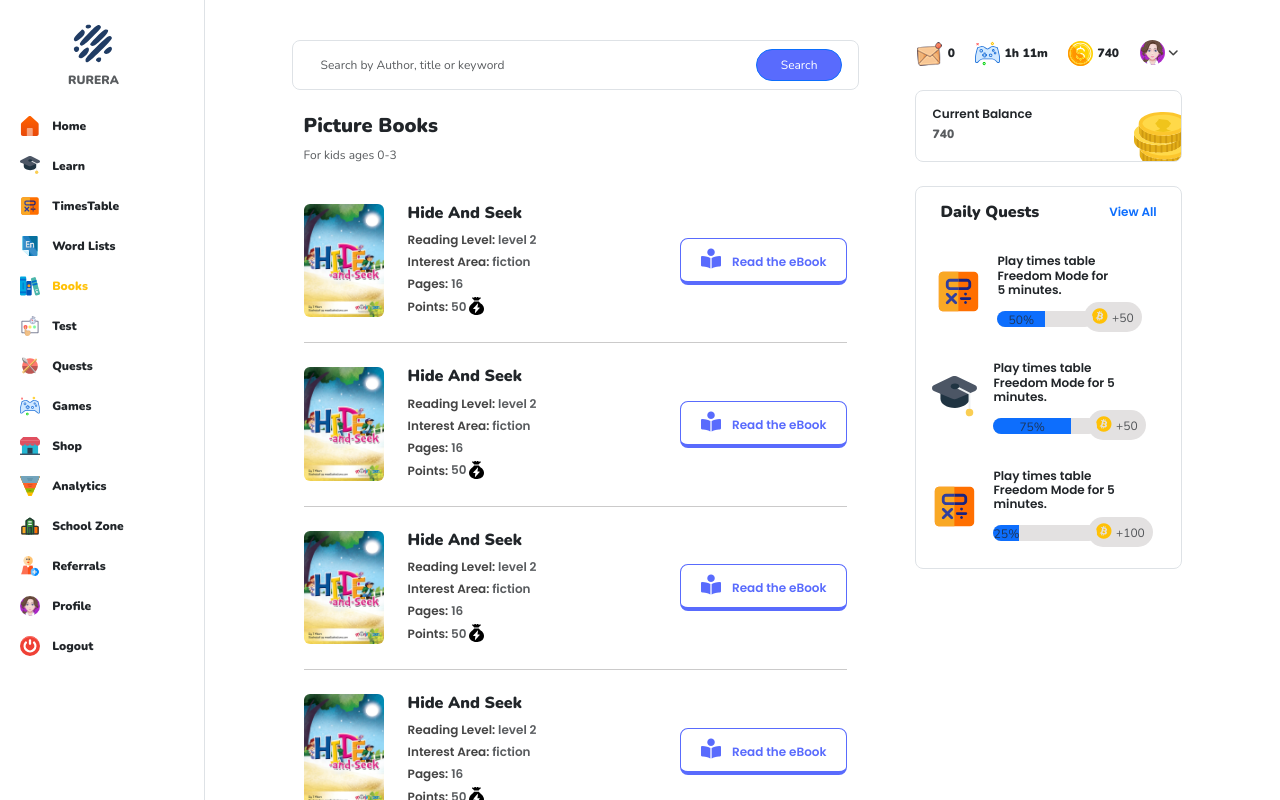
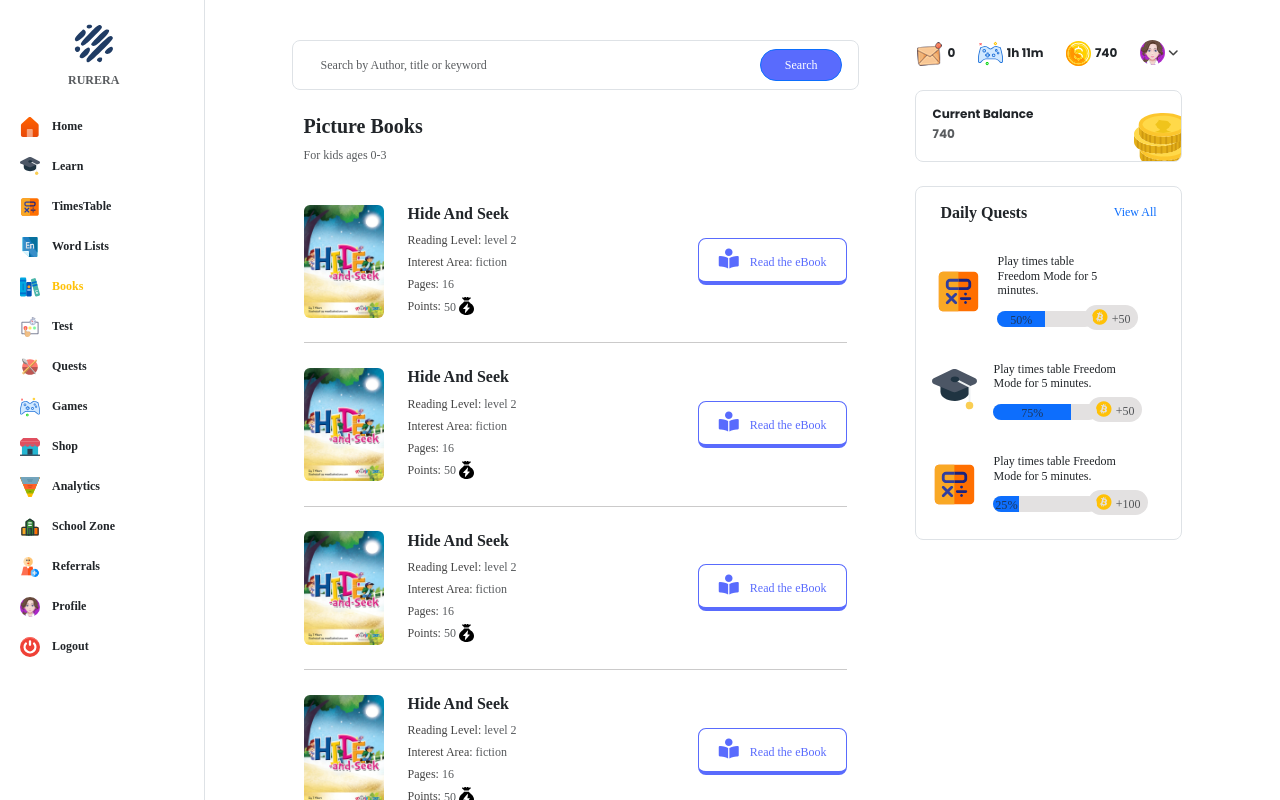
Before and after one commit to Nasirkhan294/rurera-dashboard, a plain HTML site: page index.html in a window 1280 px wide. Drawn offline with nearby package versions, Linux system fonts and the light colour scheme; a web font is replaced by a local one.

Commit message:
Add Cero Round pro bold font

```diff
--- a/css/style.css
+++ b/css/style.css
@@ -1,9 +1,12 @@
 /* Nunito and Popppins Fonts */
 @import url('https://fonts.googleapis.com/css2?family=Nunito:ital,wght@0,200..1000;1,200..1000&family=Poppins:ital,wght@0,100;0,200;0,300;0,400;0,500;0,600;0,700;0,800;0,900;1,100;1,200;1,300;1,400;1,500;1,600;1,700;1,800;1,900&display=swap');
 
+@import url('https://db.onlinewebfonts.com/c/9d23cda2fd2a195a8467e0967debd4d3?family=Cera+Round+Pro+Bold');
+
 body {
-  font-family: 'Nunito', serif !important;
+  font-family: "Cera Round Pro Bold", serif !important;
 }
+
 
 .border-bottom {
   border-bottom: 3px solid #d0cfcf !important;
@@ -19,7 +22,7 @@ body {
 
 .font-poppins {
   font-family: 'Poppins', serif;
-  font-weight: 600;
+  font-weight: 700;
 }
 
 .text-secondary {
--- a/index.html
+++ b/index.html
@@ -29,15 +29,15 @@
             <div class="d-flex align-items-center justify-content-around w-50">
               <div class="d-flex flex-wrap justify-content-center">
                 <img src="assets/1.png" alt="#" />
-                <span class="font-small ms-2">0</span>
+                <span class="font-small font-poppins ms-2">0</span>
               </div>
               <div class="d-flex flex-wrap justify-content-center">
                 <img src="assets/games.svg" alt="#" style="max-width: 25px" />
-                <span class="font-small ms-2">1h 11m</span>
+                <span class="font-small font-poppins ms-2">1h 11m</span>
               </div>
               <div class="d-flex flex-wrap justify-content-center">
                 <img src="assets/coins.svg" alt="#" style="max-width: 25px" />
-                <span class="font-small ms-2">740</span>
+                <span class="font-small font-poppins ms-2">740</span>
               </div>
             </div>
             <button
@@ -236,7 +236,7 @@
                   class="d-flex flex-column flex-md-row align-items-center justify-content-between border_bottom py-4"
                 >
                   <div
-                    class="d-flex flex-column flex-md-row align-items-start gap-4 text-center text-md-start"
+                    class="d-flex flex-column flex-md-row align-items-center gap-4 text-center text-md-start"
                   >
                     <div>
                       <img
@@ -247,16 +247,16 @@
                     </div>
                     <div class="mb-md-5 mb-lg-0">
                       <h3 class="fs-6 font-bold">Hide And Seek</h3>
-                      <p class="font-small font-poppins text-secondary mb-1">
+                      <p class="font-small text-secondary mb-1">
                         Reading Level: <span class="text-muted">level 2</span>
                       </p>
-                      <p class="font-small font-poppins text-secondary mb-1">
+                      <p class="font-small text-secondary mb-1">
                         Interest Area: <span class="text-muted">fiction</span>
                       </p>
-                      <p class="font-small font-poppins text-secondary mb-1">
+                      <p class="font-small text-secondary mb-1">
                         Pages: <span class="text-muted">16</span>
                       </p>
-                      <p class="font-small font-poppins text-secondary mb-0">
+                      <p class="font-small text-secondary mb-0">
                         Points:
                         <span class="text-muted">
                           50
@@ -271,7 +271,7 @@
                   </div>
                   <button
                     type="button"
-                    class="btn btn-lg text-primary border-primary font-small font-poppins read-btn mt-3 mt-md-0"
+                    class="btn btn-lg text-primary border-primary font-small read-btn mt-3 mt-md-0"
                   >
                     <i class="fas fa-book-reader fs-5 me-2"></i> Read the eBook
                   </button>
@@ -280,7 +280,7 @@
                   class="d-flex flex-column flex-md-row align-items-center justify-content-between border_bottom py-4"
                 >
                   <div
-                    class="d-flex flex-column flex-md-row align-items-start gap-4 text-center text-md-start"
+                    class="d-flex flex-column flex-md-row align-items-center gap-4 text-center text-md-start"
                   >
                     <div>
                       <img
@@ -291,16 +291,16 @@
                     </div>
                     <div class="mb-md-5 mb-lg-0">
                       <h3 class="fs-6 font-bold">Hide And Seek</h3>
-                      <p class="font-small font-poppins text-secondary mb-1">
+                      <p class="font-small text-secondary mb-1">
                         Reading Level: <span class="text-muted">level 2</span>
                       </p>
-                      <p class="font-small font-poppins text-secondary mb-1">
+                      <p class="font-small text-secondary mb-1">
                         Interest Area: <span class="text-muted">fiction</span>
                       </p>
-                      <p class="font-small font-poppins text-secondary mb-1">
+                      <p class="font-small text-secondary mb-1">
                         Pages: <span class="text-muted">16</span>
                       </p>
-                      <p class="font-small font-poppins text-secondary mb-0">
+                      <p class="font-small text-secondary mb-0">
                         Points:
                         <span class="text-muted">
                           50
@@ -315,7 +315,7 @@
                   </div>
                   <button
                     type="button"
-                    class="btn btn-lg text-primary border-primary font-small font-poppins read-btn mt-3 mt-md-0"
+                    class="btn btn-lg text-primary border-primary font-small read-btn mt-3 mt-md-0"
                   >
                     <i class="fas fa-book-reader fs-5 me-2"></i> Read the eBook
                   </button>
@@ -324,7 +324,7 @@
                   class="d-flex flex-column flex-md-row align-items-center justify-content-between border_bottom py-4"
                 >
                   <div
-                    class="d-flex flex-column flex-md-row align-items-start gap-4 text-center text-md-start"
+                    class="d-flex flex-column flex-md-row align-items-center gap-4 text-center text-md-start"
                   >
                     <div>
                       <img
@@ -335,16 +335,16 @@
                     </div>
                     <div class="mb-md-5 mb-lg-0">
                       <h3 class="fs-6 font-bold">Hide And Seek</h3>
-                      <p class="font-small font-poppins text-secondary mb-1">
+                      <p class="font-small text-secondary mb-1">
                         Reading Level: <span class="text-muted">level 2</span>
                       </p>
-                      <p class="font-small font-poppins text-secondary mb-1">
+                      <p class="font-small text-secondary mb-1">
                         Interest Area: <span class="text-muted">fiction</span>
                       </p>
-                      <p class="font-small font-poppins text-secondary mb-1">
+                      <p class="font-small text-secondary mb-1">
                         Pages: <span class="text-muted">16</span>
                       </p>
-                      <p class="font-small font-poppins text-secondary mb-0">
+                      <p class="font-small text-secondary mb-0">
                         Points:
                         <span class="text-muted">
                           50
@@ -359,7 +359,7 @@
                   </div>
                   <button
                     type="button"
-                    class="btn btn-lg text-primary border-primary font-small font-poppins read-btn mt-3 mt-md-0"
+                    class="btn btn-lg text-primary border-primary font-small read-btn mt-3 mt-md-0"
                   >
                     <i class="fas fa-book-reader fs-5 me-2"></i> Read the eBook
                   </button>
@@ -368,7 +368,7 @@
                   class="d-flex flex-column flex-md-row align-items-center justify-content-between border_bottom py-4"
                 >
                   <div
-                    class="d-flex flex-column flex-md-row align-items-start gap-4 text-center text-md-start"
+                    class="d-flex flex-column flex-md-row align-items-center gap-4 text-center text-md-start"
                   >
                     <div>
                       <img
@@ -379,16 +379,16 @@
                     </div>
                     <div class="mb-md-5 mb-lg-0">
                       <h3 class="fs-6 font-bold">Hide And Seek</h3>
-                      <p class="font-small font-poppins text-secondary mb-1">
+                      <p class="font-small text-secondary mb-1">
                         Reading Level: <span class="text-muted">level 2</span>
                       </p>
-                      <p class="font-small font-poppins text-secondary mb-1">
+                      <p class="font-small text-secondary mb-1">
                         Interest Area: <span class="text-muted">fiction</span>
                       </p>
-                      <p class="font-small font-poppins text-secondary mb-1">
+                      <p class="font-small text-secondary mb-1">
                         Pages: <span class="text-muted">16</span>
                       </p>
-                      <p class="font-small font-poppins text-secondary mb-0">
+                      <p class="font-small text-secondary mb-0">
                         Points:
                         <span class="text-muted">
                           50
@@ -403,7 +403,7 @@
                   </div>
                   <button
                     type="button"
-                    class="btn btn-lg text-primary border-primary font-small font-poppins read-btn mt-3 mt-md-0"
+                    class="btn btn-lg text-primary border-primary font-small read-btn mt-3 mt-md-0"
                   >
                     <i class="fas fa-book-reader fs-5 me-2"></i> Read the eBook
                   </button>
@@ -418,15 +418,15 @@
               >
                 <div>
                   <img src="assets/1.png" alt="#" />
-                  <span class="font-small font-bold">0</span>
+                  <span class="font-small font-poppins">0</span>
                 </div>
                 <div>
                   <img src="assets/games.svg" alt="#" style="max-width: 25px" />
-                  <span class="font-small font-bold">1h 11m</span>
+                  <span class="font-small font-poppins">1h 11m</span>
                 </div>
                 <div>
                   <img src="assets/coins.svg" alt="#" style="max-width: 25px" />
-                  <span class="font-small font-bold">740</span>
+                  <span class="font-small font-poppins">740</span>
                 </div>
                 <div class="d-flex">
                   <img
@@ -456,7 +456,7 @@
                 >
                   <div>
                     <h5 class="mb-0 font-small font-poppins">Current Balance</h5>
-                    <span class="text-muted font-small font-bold"> 740 </span>
+                    <span class="text-muted font-small font-poppins"> 740 </span>
                   </div>
                   <div>
                     <img
@@ -473,7 +473,7 @@
                 <li class="list-group-item rounded-3 py-3">
                   <div class="d-flex justify-content-between px-2">
                     <h6 class="font-bold">Daily Quests</h6>
-                    <a href="#" class="text-decoration-none font-small font-poppins"
+                    <a href="#" class="text-decoration-none font-small"
                       >View All</a
                     >
                   </div>
@@ -488,7 +488,7 @@
                           style="max-width: 45px"
                         />
                         <div class="item-text">
-                          <h5 class="font-small pe-xl-5 font-poppins">
+                          <h5 class="font-small pe-xl-5">
                             Play times table Freedom Mode for 5 minutes.
                           </h5>
                           <div
@@ -521,7 +521,7 @@
                           style="max-width: 45px"
                         />
                         <div class="item-text">
-                          <h5 class="font-small pe-xl-5 font-poppins">
+                          <h5 class="font-small pe-xl-5">
                             Play times table Freedom Mode for 5 minutes.
                           </h5>
                           <div
@@ -554,7 +554,7 @@
                           style="max-width: 45px"
                         />
                         <div class="item-text">
-                          <h5 class="font-small pe-xl-5 font-poppins">
+                          <h5 class="font-small pe-xl-5">
                             Play times table Freedom Mode for 5 minutes.
                           </h5>
                           <div
```
